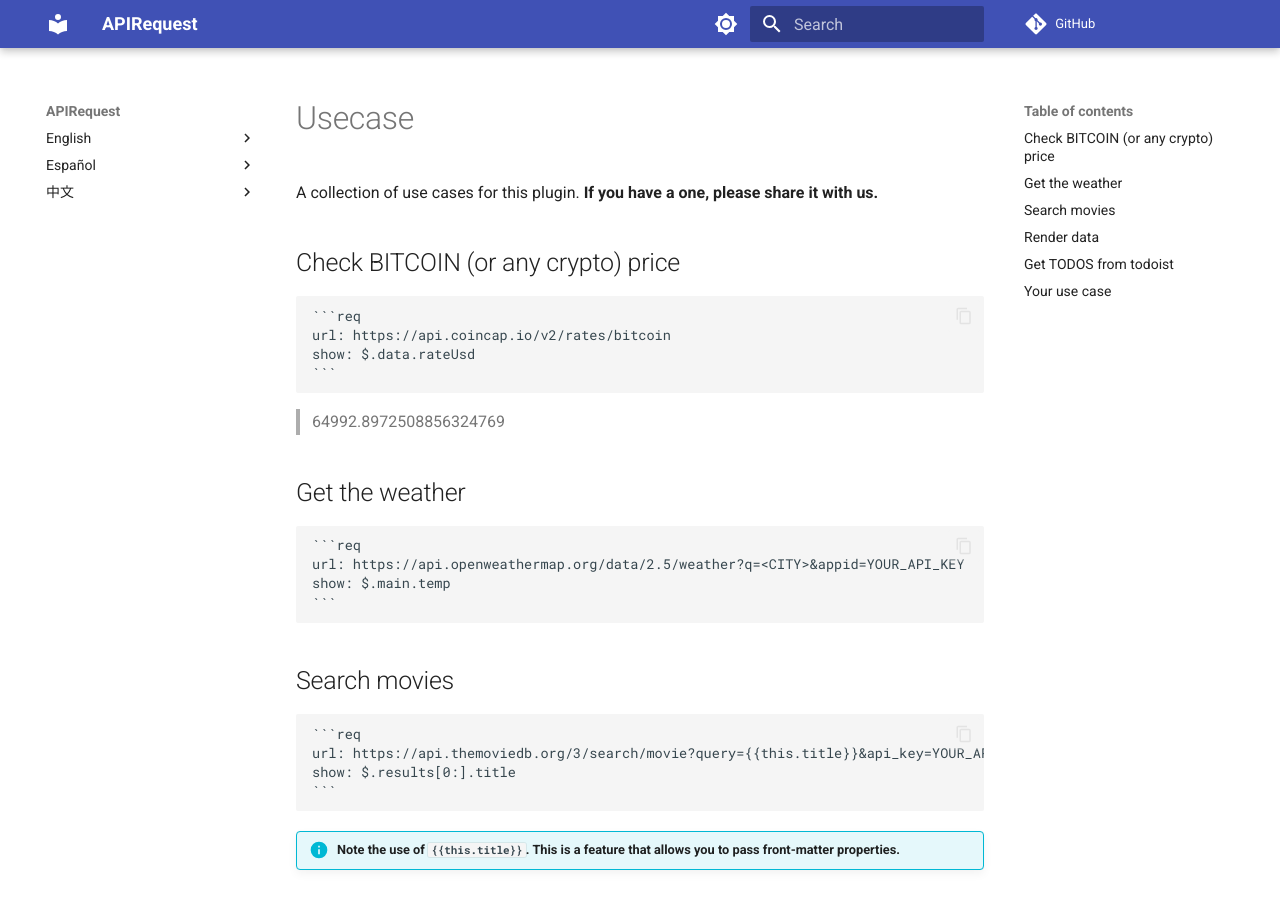
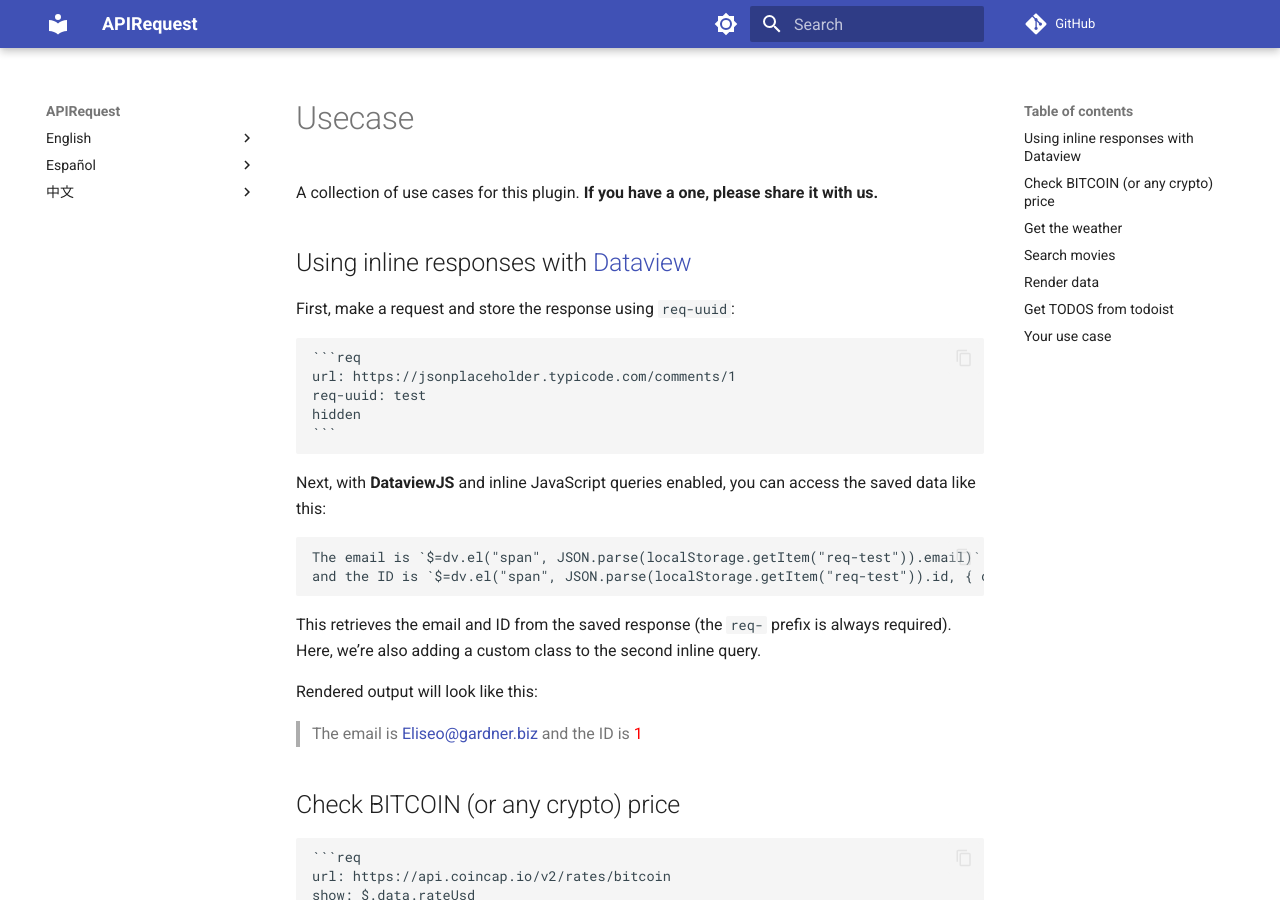
Before and after one commit to Rooyca/obsidian-api-request, an MkDocs documentation site: the page built from docs/docs/en/usecase/index.md, in a window 1280 px wide and 900 px high. Built offline with MkDocs 1.6.1 and Material for MkDocs 9.7.7, drawn with Linux system fonts in a browser that asks for light colours; comment, search, counter and statistics services are not loaded.

Commit message:
update(feat): added hidden flag

````diff
--- a/docs/docs/en/usecase/index.md
+++ b/docs/docs/en/usecase/index.md
@@ -1,6 +1,32 @@
 # Usecase
 
 A collection of use cases for this plugin. **If you have a one, please share it with us.**
+
+## Using inline responses with [Dataview](https://blacksmithgu.github.io/obsidian-dataview/)
+
+First, make a request and store the response using `req-uuid`:
+
+~~~markdown
+```req
+url: https://jsonplaceholder.typicode.com/comments/1
+req-uuid: test
+hidden
+```
+~~~
+
+Next, with **DataviewJS** and inline JavaScript queries enabled, you can access the saved data like this:
+
+```markdown
+The email is `$=dv.el("span", JSON.parse(localStorage.getItem("req-test")).email)`
+and the ID is `$=dv.el("span", JSON.parse(localStorage.getItem("req-test")).id, { cls: "mod-warning" })`
+```
+
+This retrieves the email and ID from the saved response (the `req-` prefix is always required).
+Here, we’re also adding a custom class to the second inline query.
+
+Rendered output will look like this:
+
+> The email is [Eliseo@gardner.biz](mailto:Eliseo@gardner.biz) and the ID is <span style="color:red;">1</span>
 
 ## Check BITCOIN (or any crypto) price
 
--- a/package.json
+++ b/package.json
@@ -1,6 +1,6 @@
 {
 	"name": "api-request",
-	"version": "2.0.3",
+	"version": "2.0.4",
 	"description": "Fetch data from APIs or other sources. Responses in JSON, MD or HTML directly in your notes.",
 	"main": "main.js",
 	"scripts": {
````
Also changed, not shown: docs/docs/en/codeblocks.md (+16 -3 lines), docs/requirements.txt (added, +29 -0 lines), README.md, manifest.json, 4 other files.
